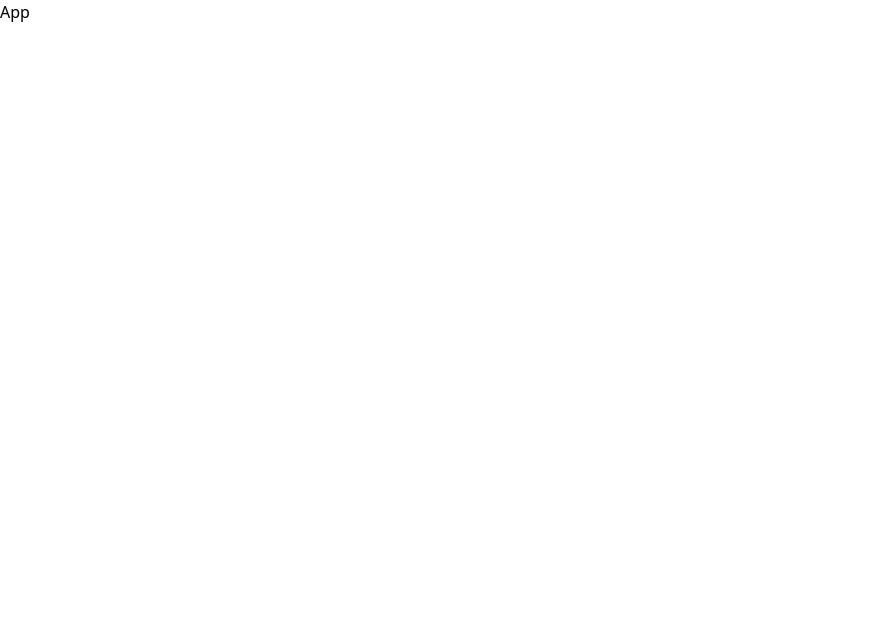
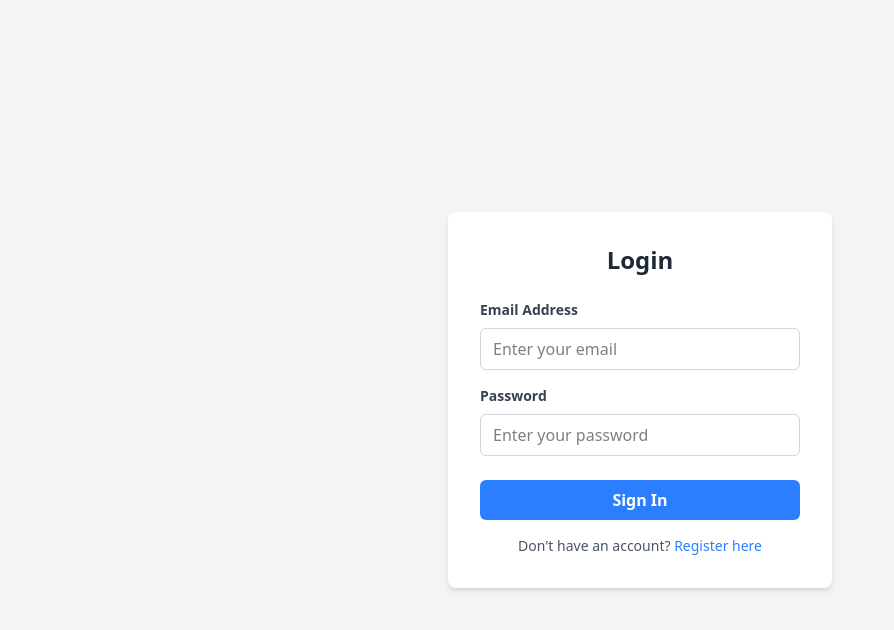
Before and after one commit to shuvo2o/firebase-authentication, a React app: page /login in a window 1280 px wide. Before the commit this address had no page. Shown: the top 630 px of the page, without its empty margins (0-894 px from the left). Built offline with nearby package versions, Linux system fonts and the light colour scheme; the HTML template or start-up script is replaced by a standard one.

Commit message:
navigation and component done

```diff
--- a/package.json
+++ b/package.json
@@ -15,6 +15,7 @@
     "react": "^19.2.0",
     "react-dom": "^19.2.0",
     "react-router": "^7.11.0",
+    "react-router-dom": "^7.11.0",
     "tailwindcss": "^4.1.18"
   },
   "devDependencies": {
--- a/src/App.jsx
+++ b/src/App.jsx
@@ -1,9 +1,18 @@
+import { Link } from 'react-router'
 import './App.css'
 
 function App() {
 
   return (
     <>
+    <div className='p-5 container mx-auto'>
+      <nav className='py-28 bg-slate-50'>
+        <ul className='flex items-center justify-center space-x-4'>
+          <li><Link className='px-6 py-2 bg-blue-500 text-white rounded hover:bg-blue-700' to={"/register"}>Register</Link></li>
+          <li><Link className='px-6 py-2 bg-blue-500 text-white rounded hover:bg-blue-700' to={"/login"}>Login</Link></li>
+        </ul>
+      </nav>
+    </div>
      <h1 className=''>App</h1>
     </>
   )
--- /dev/null
+++ b/src/components/Login.jsx
@@ -0,0 +1,62 @@
+import React, { useState } from 'react';
+import { Link } from 'react-router-dom'; // Import Link
+
+const Login = () => {
+  const [email, setEmail] = useState('');
+  const [password, setPassword] = useState('');
+
+  const handleSubmit = (e) => {
+    e.preventDefault();
+    console.log("Login Details:", { email, password });
+  };
+
+  return (
+    <div className="min-h-screen flex items-center justify-center bg-gray-100">
+      <div className="bg-white p-8 rounded-lg shadow-md w-96">
+        <h2 className="text-2xl font-bold mb-6 text-center text-gray-800">Login</h2>
+
+        <form onSubmit={handleSubmit}>
+          <div className="mb-4">
+            <label className="block text-gray-700 text-sm font-bold mb-2">
+              Email Address
+            </label>
+            <input
+              type="email"
+              className="w-full px-3 py-2 border border-gray-300 rounded-md focus:outline-none focus:ring-2 focus:ring-blue-500"
+              placeholder="Enter your email"
+              value={email}
+              onChange={(e) => setEmail(e.target.value)}
+              required
+            />
+          </div>
+
+          <div className="mb-6">
+            <label className="block text-gray-700 text-sm font-bold mb-2">
+              Password
+            </label>
+            <input
+              type="password"
+              className="w-full px-3 py-2 border border-gray-300 rounded-md focus:outline-none focus:ring-2 focus:ring-blue-500"
+              placeholder="Enter your password"
+              value={password}
+              onChange={(e) => setPassword(e.target.value)}
+              required
+            />
+          </div>
+
+          <button
+            type="submit"
+            className="w-full bg-blue-500 text-white font-bold py-2 px-4 rounded-md hover:bg-blue-600 transition duration-300"
+          >
+            Sign In
+          </button>
+        </form>
+        <p className="mt-4 text-center text-sm text-gray-600">
+          Don't have an account? <Link to="/register" className="text-blue-500 hover:underline">Register here</Link>
+        </p>
+      </div>
+    </div>
+  );
+};
+
+export default Login;
--- /dev/null
+++ b/src/components/Register.jsx
@@ -0,0 +1,67 @@
+import React, { useState } from 'react';
+import { Link } from 'react-router-dom'; // Import Link
+
+const Register = () => {
+  const [formData, setFormData] = useState({
+    username: '',
+    email: '',
+    password: '',
+    confirmPassword: ''
+  });
+
+  const handleChange = (e) => {
+    setFormData({ ...formData, [e.target.name]: e.target.value });
+  };
+
+  const handleSubmit = (e) => {
+    e.preventDefault();
+    if (formData.password !== formData.confirmPassword) {
+      alert("Passwords do not match!");
+      return;
+    }
+    console.log("Registration Data:", formData);
+  };
+
+  return (
+    <div className="min-h-screen flex items-center justify-center bg-gray-100">
+      <div className="bg-white p-8 rounded-lg shadow-md w-96">
+        <h2 className="text-2xl font-bold mb-6 text-center text-gray-800">Create Account</h2>
+
+        <form onSubmit={handleSubmit}>
+          {/* ... baki input fields ager motoi thakbe ... */}
+
+          <div className="mb-4">
+            <label className="block text-gray-700 text-sm font-bold mb-2">Username</label>
+            <input name="username" type="text" className="w-full px-3 py-2 border rounded-md focus:ring-2 focus:ring-green-500" onChange={handleChange} required />
+          </div>
+
+          <div className="mb-4">
+            <label className="block text-gray-700 text-sm font-bold mb-2">Email</label>
+            <input name="email" type="email" className="w-full px-3 py-2 border rounded-md focus:ring-2 focus:ring-green-500" onChange={handleChange} required />
+          </div>
+
+          <div className="mb-4">
+            <label className="block text-gray-700 text-sm font-bold mb-2">Password</label>
+            <input name="password" type="password" className="w-full px-3 py-2 border rounded-md focus:ring-2 focus:ring-green-500" onChange={handleChange} required />
+          </div>
+
+          <div className="mb-6">
+            <label className="block text-gray-700 text-sm font-bold mb-2">Confirm Password</label>
+            <input name="confirmPassword" type="password" className="w-full px-3 py-2 border rounded-md focus:ring-2 focus:ring-green-500" onChange={handleChange} required />
+          </div>
+
+          <button type="submit" className="w-full bg-green-500 text-white font-bold py-2 rounded-md hover:bg-green-600 transition">
+            Register
+          </button>
+        </form>
+
+        {/* Ekhane a tag-er bodole Link use kora hoyeche */}
+        <p className="mt-4 text-center text-sm text-gray-600">
+          Already have an account? <Link to="/login" className="text-green-500 hover:underline">Login here</Link>
+        </p>
+      </div>
+    </div>
+  );
+};
+
+export default Register;
--- a/src/main.jsx
+++ b/src/main.jsx
@@ -3,12 +3,15 @@ import { createRoot } from 'react-dom/client'
 import './index.css'
 import App from './App.jsx'
 import { BrowserRouter, Route, Routes } from 'react-router'
+import Register from './components/Register.jsx'
+import Login from './components/Login.jsx'
 
 createRoot(document.getElementById('root')).render(
   <BrowserRouter>
   <Routes>
     <Route path="/" element={<App />}/>
+    <Route path='/register' element={<Register/>}/>
+    <Route path='/login' element={<Login/>}/>
   </Routes>
-    <App />
-  </BrowserRouter>,
+  </BrowserRouter>
 )
```
Also changed, not shown: 1 other file (tests, documents, lock files or other folders).
